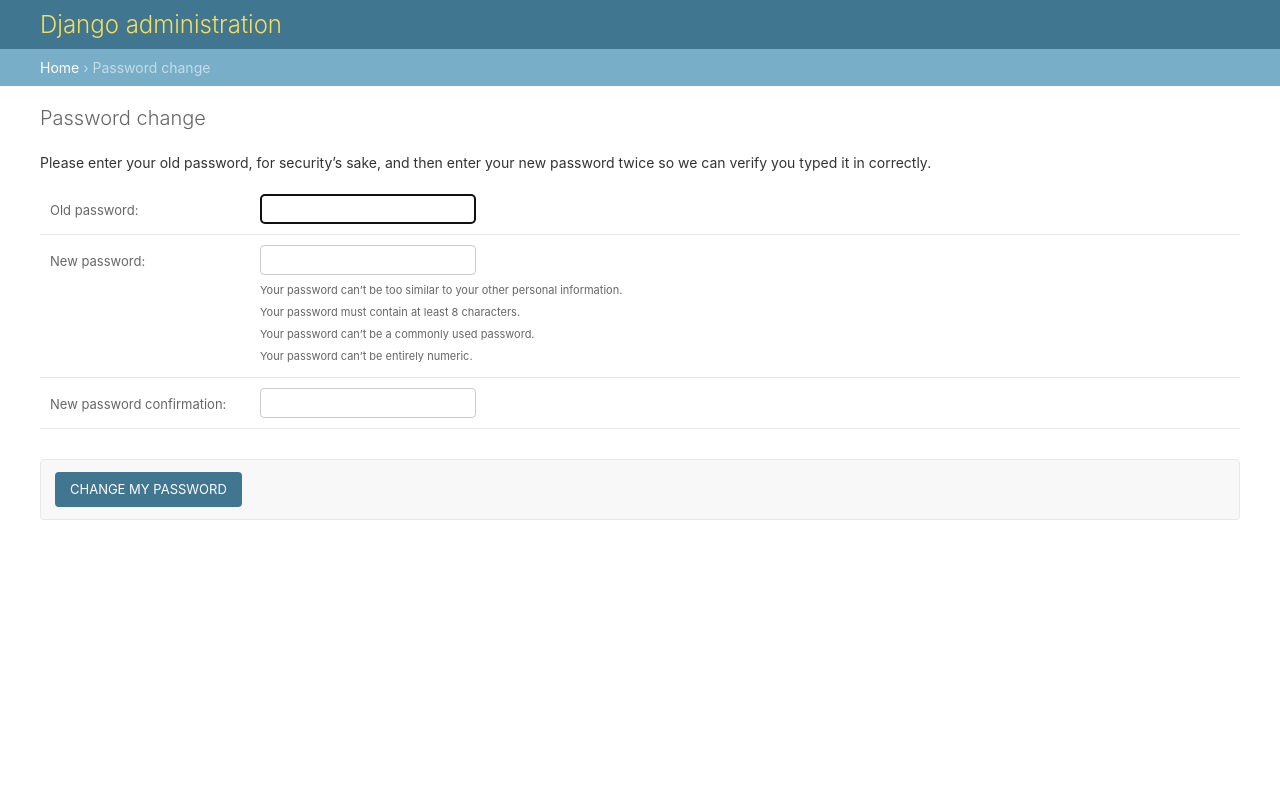
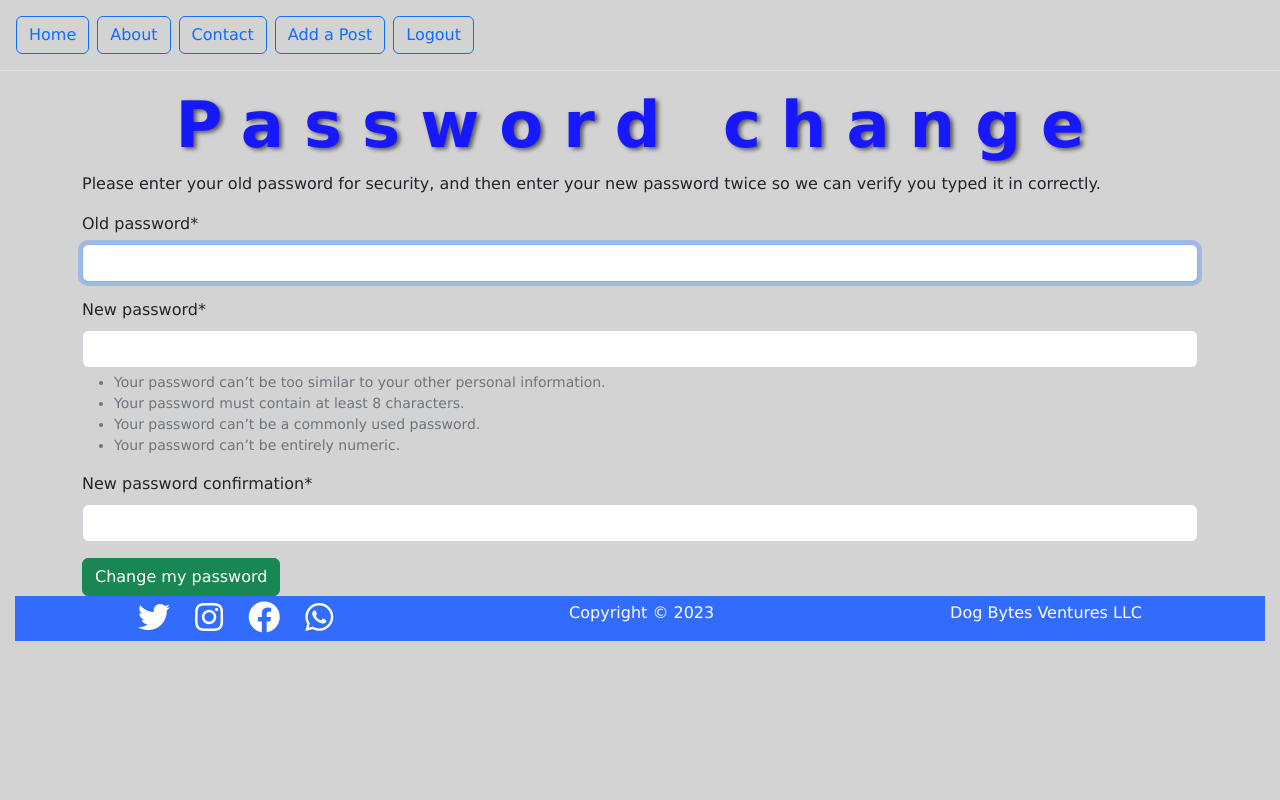
Before and after one commit to SAStevens/Capstone-Final-Report, a Django app: page /accounts/password_change/ in a window 1280 px wide. Run offline with Django 4.2, Linux system fonts and the light colour scheme; the visitor is signed in with stand-in values (Sample User, id 1); some libraries are stand-ins or nearby versions.

Commit message:
Fifth Commit

```diff
--- a/accounts/urls.py
+++ b/accounts/urls.py
@@ -1,5 +1,6 @@
 from django.urls import path
 from .views import SignUpView
+from django.conf.urls.static import static
 
 urlpatterns = [
     path("signup/", SignUpView.as_view(), name="signup"),
--- a/config/urls.py
+++ b/config/urls.py
@@ -18,6 +18,7 @@ Including another URLconf
 
 from django.contrib import admin
 from django.urls import path, include
+from django.conf.urls.static import static
 
 urlpatterns = [
     path("admin/", admin.site.urls),
--- a/pages/urls.py
+++ b/pages/urls.py
@@ -1,4 +1,5 @@
 from django.urls import path
+from django.conf.urls.static import static
 
 from .views import HomePageView, AboutPageView, ContactPageView
 
--- /dev/null
+++ b/static/css/style.css
@@ -0,0 +1,79 @@
+@media screen and (max-width: 800px) {
+    div {
+        max-width: 100%;
+        background-color: rgb(255, 90, 90);
+    }
+}
+
+html * {
+    font-family: Verdana, Geneva, Tahoma, sans-serif;
+}
+
+body {
+    background-color: lightgray;
+}
+
+h1 {
+    font-size: 4em;
+    font-weight: bolder;
+    color: rgb(24, 24, 255);
+    letter-spacing: 1.25rem;
+    text-align: center;
+    text-shadow: 3px 2px 4px rgb(87, 87, 87);
+}
+
+h2 {
+    font-size: 2em;
+    font-weight: bolder;
+    color: rgb(24, 24, 255);
+    letter-spacing: 1.25rem;
+    text-align: center;
+    text-shadow: 3px 2px 4px rgb(87, 87, 87);
+}
+
+h4 {
+    text-transform: uppercase;
+    text-align: start;
+    font-size: 1.5em;
+    color: rgb(107, 104, 104);
+    letter-spacing: 0.75rem;
+    text-shadow: 1px 1px 1px black;
+}
+
+h5 {
+    text-transform: uppercase;
+    text-align: center;
+    font-size: 1.25em;
+    color: rgb(99, 99, 99);
+    letter-spacing: 0.75rem;
+}
+
+
+
+
+
+
+
+
+.container-footer {
+    display: flex;
+    flex-direction: row;
+    align-items: stretch;
+    justify-content: space-around;
+}
+
+
+footer {
+    background-color: rgb(50, 108, 253);
+    color: white;
+    padding: 5px 5px;
+    margin-left: 15px;
+    margin-right: 15px;
+}
+
+
+footer a {
+    color: white;
+    margin: 0 10px;
+    text-align: center;
+}
--- a/templates/base.html
+++ b/templates/base.html
@@ -1,44 +1,45 @@
 <!DOCTYPE html>
-<html>
+<html lang="en">
+{% load static %}
+
 
 <head>
   <meta charset="utf-8">
+  <meta http-equiv="X-UA-Compatible" content="IE=edge">
+  <meta name="viewport" content="width=device-width, initial-scale=1.0">
   <title>{% block title %}Old Dogs-New Tricks{% endblock title %}</title>
-  <meta name="viewport" content="width=device-width,
-  initial-scale=1, shrink-to-fit=no">
+
 
   <link href="https://cdn.jsdelivr.net/npm/bootstrap@5.2.3/dist/css/bootstrap.min.css" rel="stylesheet"
     integrity="sha384-rbsA2VBKQhggwzxH7pPCaAqO46MgnOM80zW1RWuH61DGLwZJEdK2Kadq2F9CUG65" crossorigin="anonymous">
+  <link rel="stylesheet" href="https://cdnjs.cloudflare.com/ajax/libs/font-awesome/5.15.4/css/all.min.css"
+    integrity="sha512-1ycn6IcaQQ40/MKBW2W4Rhis/DbILU74C1vSrLJxCq57o941Ym01SwNsOMqvEBFlcgUa6xLiPY/NS5R+E6ztJQ=="
+    crossorigin="anonymous" referrerpolicy="no-referrer" />
+  <link rel="stylesheet" type="text/css" href="{% static '/css/style.css' %}"/>
+
+  {% block styles %}{% endblock %}
+
 </head>
 
 <body>
+
   <header class="p-3 mb-3 border-bottom">
     <div class="d-flex flex-wrap align-items-center justify-content-center
         justify-content-lg-start">
-      <a class="navbar-brand" href="{% url 'home' %}">Old Dogs-New Tricks</a>
+
       <ul class="nav col-12 col-lg-auto me-lg-auto mb-2 justify-content-center
           mb-md-0">
-        {% if user.is_authenticated %}
-        <li><a href="#" class="nav-link px-2 link-dark">&nbsp;&nbsp;&nbsp;Add a Post</a></li>
+        <a href="{% url 'home' %}" class="btn btn-outline-primary me-2">Home</a>
+        <a href="{% url 'about' %}" class="btn btn-outline-primary me-2">About</a>
+        <a href="{% url 'contact' %}" class="btn btn-outline-primary me-2">Contact</a>
+      {% if user.is_authenticated %}
+        <a href="#" class="btn btn-outline-primary me-2">Add a Post</a>
+        <a href="{% url 'logout' %}" class="btn btn-outline-primary me-2">Logout</a>
       </ul>
-      <div class="dropdown text-end">
-        <a href="#" class="d-block link-dark text-decoration-none dropdown-toggle" id="dropdownUser1"
-          data-bs-toggle="dropdown" aria-expanded="false">
-          {{ user.username }}
-        </a>
-        <ul class="dropdown-menu text-small" aria-labelledby="dropdownUser1">
-          <li><a class="dropdown-item" href="{% url 'password_change' %}">
-              Get Help</a></li>
-          <li><a class="dropdown-item" href="{% url 'logout' %}">Log Out</a></li>
-        </ul>
-      </div>
       {% else %}
       </ul>
-      <div class="text-end">
-        <a href="{% url 'login' %}" class="btn btn-outline-primary me-2">
-          Log In</a>
+        <a href="{% url 'login' %}" class="btn btn-outline-primary me-2">Log In</a>
         <a href="{% url 'signup' %}" class="btn btn-primary">Sign Up</a>
-      </div>
       {% endif %}
     </div>
     </div>
@@ -50,9 +51,27 @@
     </div>
   </main>
 
+  <footer>
+    <div class="container-footer">
+        <div class="icons">
+        <a href=""><em class="fab fa-twitter fa-2x"></em></a>
+        <a href=""><em class="fab fa-instagram fa-2x"></em></a>
+        <a href=""><em class="fab fa-facebook fa-2x"></em></a>
+        <a href=""><em class="fab fa-whatsapp fa-2x"></em></a>
+        </div>
+        <div class="copy">
+        <a>Copyright &copy; 2023</a>
+        </div>
+        <div class="logo">
+        <a>Dog Bytes Ventures LLC</a>
+        </div>
+    </div>
+</footer>
+
   <script src="https://cdn.jsdelivr.net/npm/bootstrap@5.2.3/dist/js/bootstrap.bundle.min.js"
     integrity="sha384-kenU1KFdBIe4zVF0s0G1M5b4hcpxyD9F7jL+jjXkk+Q2h455rYXK/7HAuoJl+0I4"
     crossorigin="anonymous"></script>
+
 </body>
 
 </html>
--- a/templates/contact.html
+++ b/templates/contact.html
@@ -1,7 +1,7 @@
-<!-- {% extends "base.html" %}
+{% extends "base.html" %}
 {% load crispy_forms_tags %}
 {% load crispy_forms_filters %}
-{% load static %}
+<!-- {% load static %} -->
 
 {% block content %}
 
@@ -50,4 +50,4 @@
 <br>
 <br>
 
-{% endblock %} -->
+{% endblock %}
--- a/templates/registration/login.html
+++ b/templates/registration/login.html
@@ -10,4 +10,5 @@
   {{ form|crispy }}
   <button class="btn btn-success ml-2" type="submit">Log In</button>
 </form>
+<p><a href="{% url 'password_reset' %}">Forgot your password?</a></p>
 {% endblock content %}
--- /dev/null
+++ b/templates/registration/password_change_form.html
@@ -0,0 +1,16 @@
+{% extends "base.html" %}
+{% load crispy_forms_tags %}
+
+{% block title %}Password Change{% endblock title %}
+
+{% block content %}
+<h1>Password change</h1>
+<p>Please enter your old password for security, and then enter
+  your new password twice so we can verify you typed it in correctly.</p>
+
+<form method="POST">
+    {% csrf_token %}
+    {{ form|crispy }}
+  <input class="btn btn-success" type="submit" value="Change my password">
+</form>
+{% endblock content %}
```
Also changed, not shown: config/settings.py (+6 -1 lines), templates/about.html (+6 -6 lines), templates/home.html (+5 -8 lines), templates/registration/password_change_done.html (added, +8 -0 lines), templates/registration/password_reset_complete.html (added, +11 -0 lines), templates/registration/password_reset_confirm.html (added, +13 -0 lines), templates/registration/password_reset_done.html (added, +8 -0 lines), templates/registration/password_reset_form.html (added, +15 -0 lines), static/img/pic1.jpg (added).
